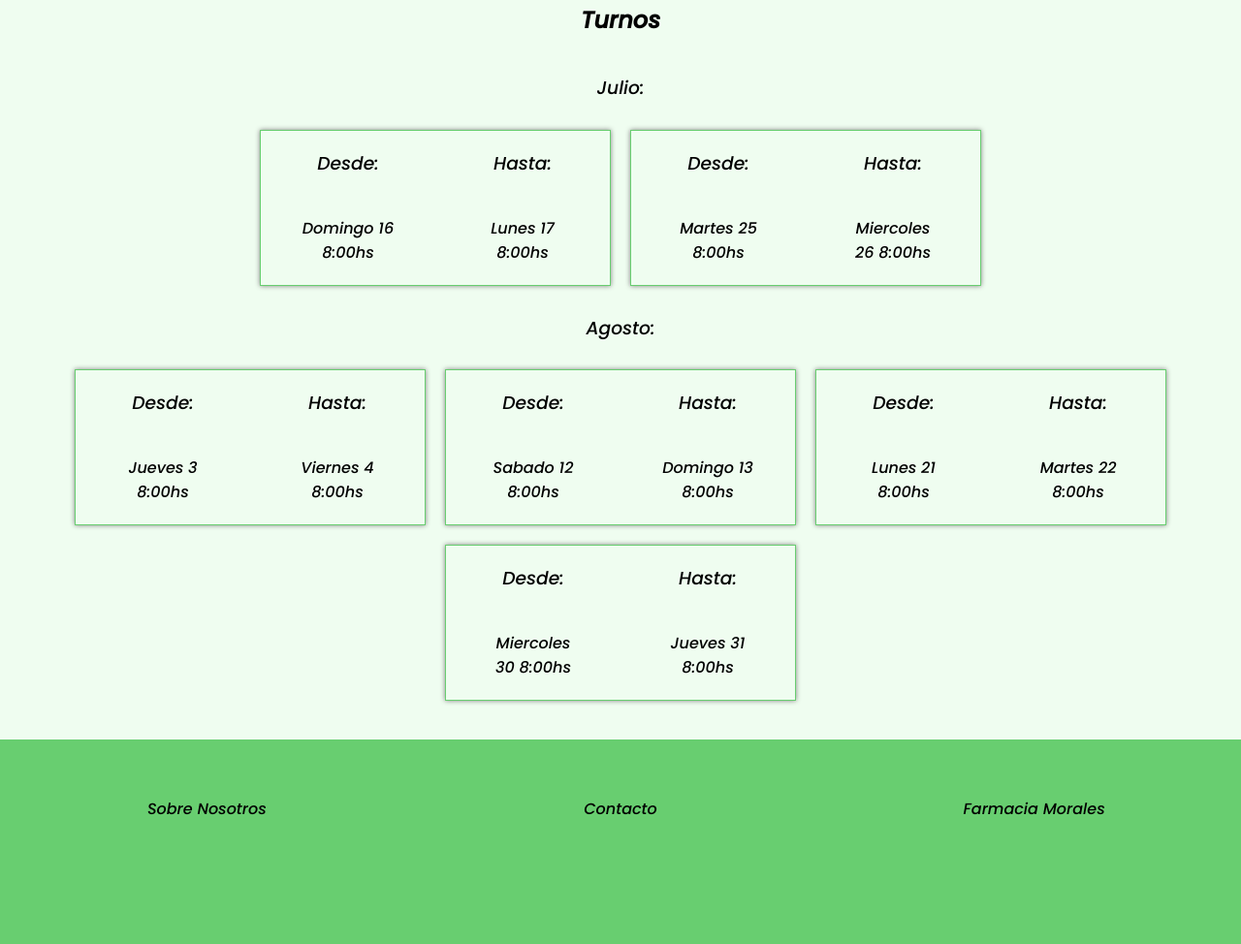
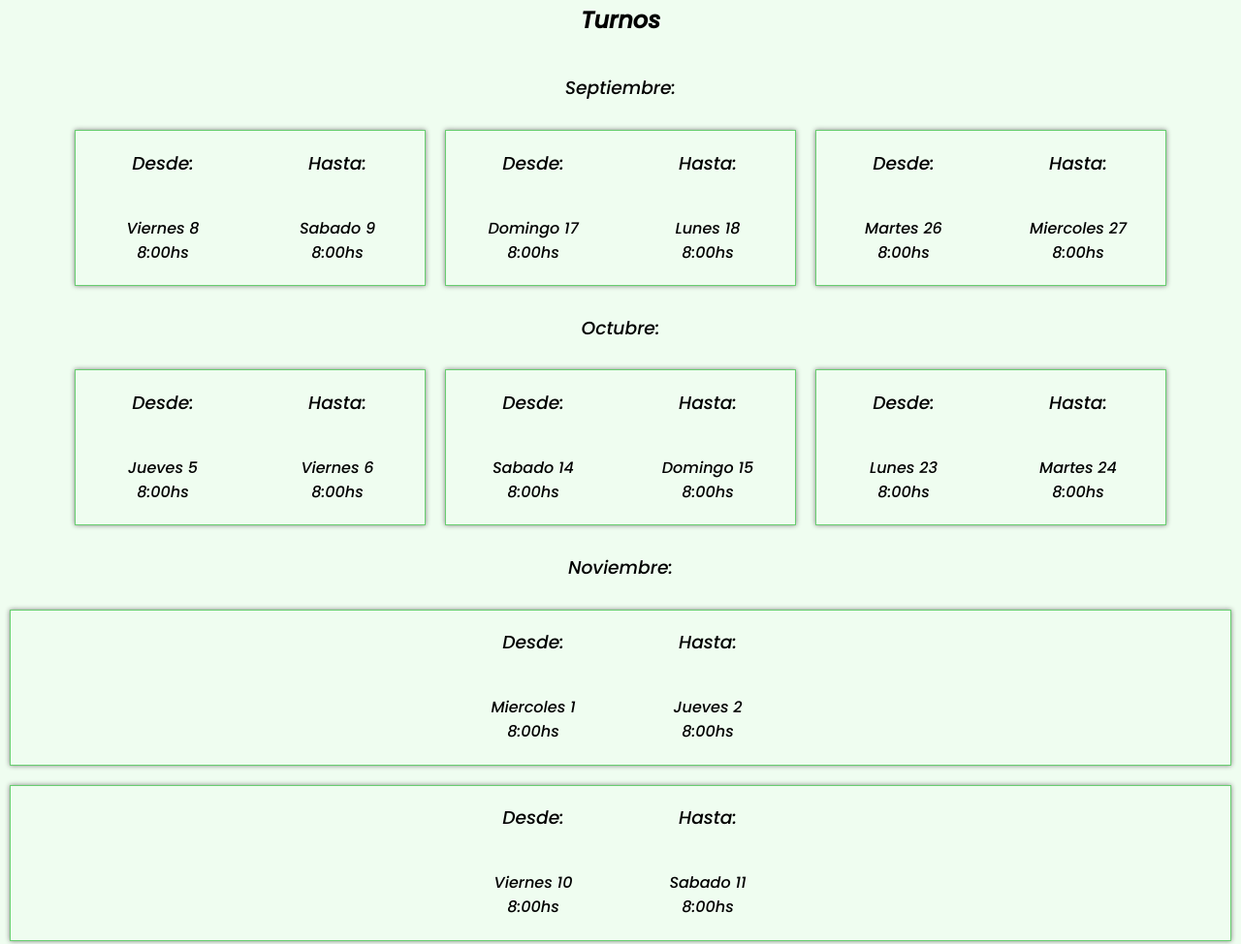
Before and after one commit to Matimrs/FarmaciaEricaTepp, a website: page index.html in a window 1280 px wide. Shown: the part 1219-2193 px from the top of the page at 97% size. Before the commit the page ends 2076 px from the top, so only its background shows below. Drawn offline with Linux system fonts and the light colour scheme.

Commit message:
Actualizacion de turnos

```diff
--- a/index.html
+++ b/index.html
@@ -62,17 +62,23 @@
         </div>
         <div class="div-principal" id="turnos">
             <h2>Turnos</h2>
-            <h3>Julio:</h3>
+            <h3>Septiembre:</h3>
             <div class="div-turnos-mes">
-                <div class="div-turno"><div><h3>Desde:</h3><h4>Domingo 16 8:00hs</h4></div><div><h3>Hasta:</h3><h4>Lunes 17 8:00hs</h4></div></div>
-                <div class="div-turno"><div><h3>Desde:</h3><h4>Martes 25 8:00hs</h4></div><div><h3>Hasta:</h3><h4>Miercoles 26 8:00hs</h4></div></div>
+                <div class="div-turno"><div><h3>Desde:</h3><h4>Viernes 8 8:00hs</h4></div><div><h3>Hasta:</h3><h4>Sabado 9 8:00hs</h4></div></div>
+                <div class="div-turno"><div><h3>Desde:</h3><h4>Domingo 17 8:00hs</h4></div><div><h3>Hasta:</h3><h4>Lunes 18 8:00hs</h4></div></div>
+                <div class="div-turno"><div><h3>Desde:</h3><h4>Martes 26 8:00hs</h4></div><div><h3>Hasta:</h3><h4>Miercoles 27 8:00hs</h4></div></div>
             </div>
-            <h3>Agosto:</h3>
+            <h3>Octubre:</h3>
             <div class="div-turnos-mes">
-                <div class="div-turno"><div><h3>Desde:</h3><h4>Jueves 3 8:00hs</h4></div><div><h3>Hasta:</h3><h4>Viernes 4 8:00hs</h4></div></div>
-                <div class="div-turno"><div><h3>Desde:</h3><h4>Sabado 12 8:00hs</h4></div><div><h3>Hasta:</h3><h4>Domingo 13 8:00hs</h4></div></div>
-                <div class="div-turno"><div><h3>Desde:</h3><h4>Lunes 21 8:00hs</h4></div><div><h3>Hasta:</h3><h4>Martes 22 8:00hs</h4></div></div>
-                <div class="div-turno"><div><h3>Desde:</h3><h4>Miercoles 30 8:00hs</h4></div><div><h3>Hasta:</h3><h4>Jueves 31 8:00hs</h4></div></div>
+                <div class="div-turno"><div><h3>Desde:</h3><h4>Jueves 5 8:00hs</h4></div><div><h3>Hasta:</h3><h4>Viernes 6 8:00hs</h4></div></div>
+                <div class="div-turno"><div><h3>Desde:</h3><h4>Sabado 14 8:00hs</h4></div><div><h3>Hasta:</h3><h4>Domingo 15 8:00hs</h4></div></div>
+                <div class="div-turno"><div><h3>Desde:</h3><h4>Lunes 23 8:00hs</h4></div><div><h3>Hasta:</h3><h4>Martes 24 8:00hs</h4></div></div>
+            </div>
+            <h3>Noviembre:</h3>
+                <div class="div-turno"><div><h3>Desde:</h3><h4>Miercoles 1 8:00hs</h4></div><div><h3>Hasta:</h3><h4>Jueves 2 8:00hs</h4></div></div>
+                <div class="div-turno"><div><h3>Desde:</h3><h4>Viernes 10 8:00hs</h4></div><div><h3>Hasta:</h3><h4>Sabado 11 8:00hs</h4></div></div>
+                <div class="div-turno"><div><h3>Desde:</h3><h4>Domingo 19 8:00hs</h4></div><div><h3>Hasta:</h3><h4>Lunes 20 8:00hs</h4></div></div>
+                <div class="div-turno"><div><h3>Desde:</h3><h4>Martes 28 8:00hs</h4></div><div><h3>Hasta:</h3><h4>Miercoles 29 8:00hs</h4></div></div>
             </div>
         </div>
         <div id="div-subir"><a href="#"><h3>Subir</h3></a></div>
@@ -83,5 +89,6 @@
                 <div class="nav-boton"><a href="./pages/contacto.html">Contacto</a></div>
                 <div class="nav-boton"><a href="https://matimrs.github.io/FarmaciaMorales/" target="_blank">Farmacia Morales</a></div>
     </footer>
+    <script src="main.js"></script>
 </body>
 </html>
```
Also changed, not shown: main.js (added).
